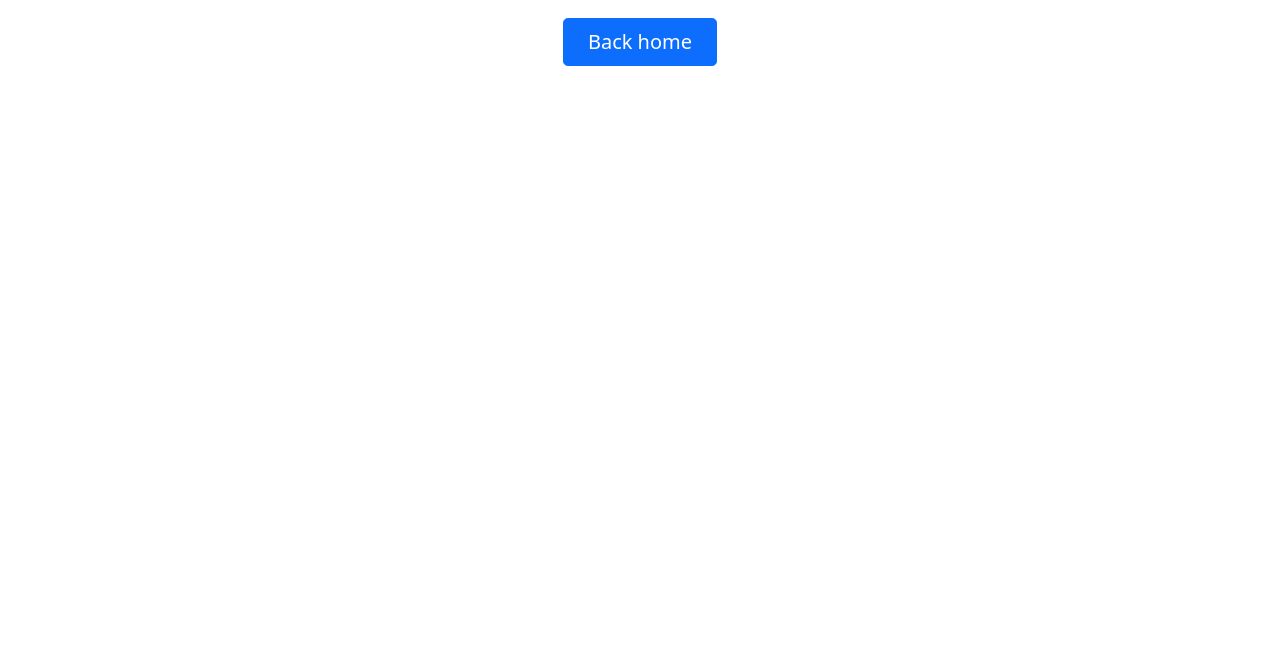
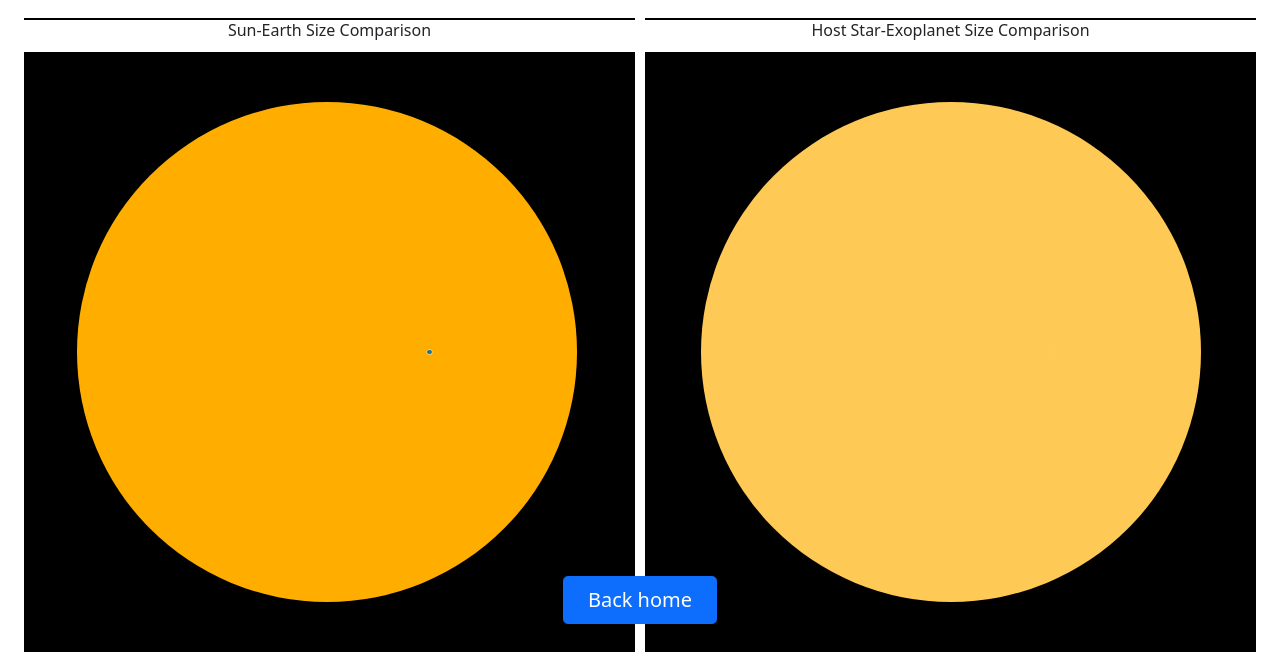
Before and after one commit to karants/Pexo, a Flask app: template templates/results.html in a window 1280 px wide. Shown: the part 240-892 px from the top of the page. Before the commit the page ends 306 px from the top, so only its background shows below. Run offline with Flask 2, Linux system fonts and the light colour scheme; the template is opened without the code that fills it, so the values that code supplies are empty; some libraries are stand-ins or nearby versions.

Commit message:
graphic test

```diff
--- a/app.py
+++ b/app.py
@@ -9,6 +9,8 @@
 
 earth_gravity = 9.81
 pc_to_ly = 3.26156
+sun_pixels = 500
+earth_pixels = 4.58
 
 app = Flask(__name__)
 
@@ -59,7 +61,7 @@
    exoplanet = request.form.get('exoplanet')
    user_weight = request.form.get('weight')
    birthday = request.form.get('birthday')
-   req = requests.get("https://exoplanetarchive.ipac.caltech.edu/TAP/sync?query=select+pl_name,pl_masse,pl_rade,sy_dist,pl_orbper,disc_year,disc_facility,discoverymethod,disc_pubdate,pl_pubdate+from+ps+where+pl_name+=+'"+exoplanet+"'+and+pl_masse+>+0+and+pl_rade+>+0+order+by+pl_pubdate+desc&format=json")
+   req = requests.get("https://exoplanetarchive.ipac.caltech.edu/TAP/sync?query=select+pl_name,pl_masse,pl_rade,st_rad,sy_dist,pl_orbper,disc_year,disc_facility,discoverymethod,disc_pubdate,pl_pubdate+from+ps+where+pl_name+=+'"+exoplanet+"'+and+pl_masse+>+0+and+pl_rade+>+0+order+by+pl_pubdate+desc&format=json")
    data = json.loads(req.content)
    exoplanet_details=data[0]
 
@@ -72,8 +74,12 @@
 
    print(birthday)
    print(type(birthday))
+
    #date of birth calculator
    exo_birth = (datetime.today() - datetime.strptime(birthday,'%Y-%m-%d')).days / exoplanet_details['pl_orbper']
+
+   #ratio calculator
+   exoplanet_pixels = (sun_pixels / ((sun_pixels * exoplanet_details['st_rad'])/(earth_pixels * exoplanet_details['pl_rade'])))
 
 
    if exoplanet:
@@ -81,9 +87,10 @@
        return render_template('results.html',
         exoplanet = exoplanet,
         exoplanet_details = exoplanet_details,
-        weight = user_weight_exoplanet,
-        exo_birth = exo_birth,
-        distance = distance_from_earth)
+        weight = round(user_weight_exoplanet),
+        exo_birth = round(exo_birth),
+        exoplanet_pixels = str(exoplanet_pixels) + "px",
+        distance = round(distance_from_earth))
    else:
        print('Request for hello page received with no name or blank name -- redirecting')
        return redirect(url_for('index'))
--- a/templates/results.html
+++ b/templates/results.html
@@ -3,6 +3,49 @@
     <title>{{exoplanet}}</title>
     <link rel="stylesheet" href="{{ url_for('static', filename='bootstrap/css/bootstrap.min.css') }}">
     <link rel="shortcut icon" href="{{ url_for('static', filename='favicon.ico') }}">
+    <style>
+    .sun {
+      width: 500px;
+    height: 500px;
+    border-radius: 50%;
+    background-color:rgb(255, 174, 0);
+      }
+
+    .earth {
+    width: 4.58px;
+    height:4.58px;
+    border-radius: 50%;
+
+    background-color: rgb(34, 116, 136);
+    box-shadow:
+    0 0 0.5px 0.5px rgb(220, 228, 232); /* outer cyan */
+      }
+
+    .star {
+      width: 500px;
+    height: 500px;
+    border-radius: 100%;
+    background-color:rgb(255, 201, 85);
+      }
+
+    .exoplanet {
+    width: {{exoplanet_pixels}};
+    height: {{exoplanet_pixels}};
+    border-radius: 50%;
+
+    background-color: rgb(66, 132, 149);
+    box-shadow:
+    0 0 0.5px 0.5px rgb(220, 228, 232); /* outer cyan */
+      }
+
+    .grid-container {
+    display: grid;
+    grid-template-columns: 1fr 1fr;
+    grid-gap: 10px
+    }
+    </style>
+
+
 </head>
 <html>
    <body>
@@ -12,12 +55,28 @@
             <!-- <img  src="/docs/5.1/assets/brand/bootstrap-logo.svg" alt="" width="72" height="57"> -->
             <h1 class="display-6 fw-bold">{{exoplanet}}</h1>
             <p class="fs-5">
-                {{exoplanet_details}}
                 <br><br>your weight is {{weight}}
                 <br><br>distance from earth is {{distance}} light-years
                 <br><br>you are {{exo_birth}} years old
             </p>
-            <a href="{{ url_for('index') }}" class="btn btn-primary btn-lg px-4 gap-3">Back home</a>
+            <div class="grid-container">
+              <div class="grid-child" style="background-color:black; height:10%; width:100%; display:flex; flex-direction: row; flex-wrap: wrap; justify-content: center; align-items: center;"> Sun-Earth Size Comparison</div>
+              <div class="grid-child" style="background-color:black; height:10%; width:100%; display:flex; flex-direction: row; flex-wrap: wrap; justify-content: center; align-items: center;"> Host Star-Exoplanet Size Comparison</div>
+              <div class="grid-child" style="background-color: black; height: 120%; width:100%; display:flex; flex-direction: row; flex-wrap: wrap; justify-content: center; align-items: center;">
+                <div class="sun" style="color: white;"></div>
+                <div class="earth"style="left: -150px; position: relative;"></div>
+              </div>
+              <div class="grid-child" style="background-color: black; height: 120%; width:100%; display:flex; flex-direction: row; flex-wrap: wrap; justify-content: center; align-items: center;">
+              <div class="star"></div>
+              <div class="exoplanet"style="left: -150px; position: relative;"> </div>
+              </div>
+            </div>
+              <div style="line-height:150%;">
+                <br>
+              </div>
+
+            <div><a href="{{ url_for('index') }}" class="btn btn-primary btn-lg px-4 gap-3">Back home</a></div>
+
           </div>
      </main>
    </body>
```
